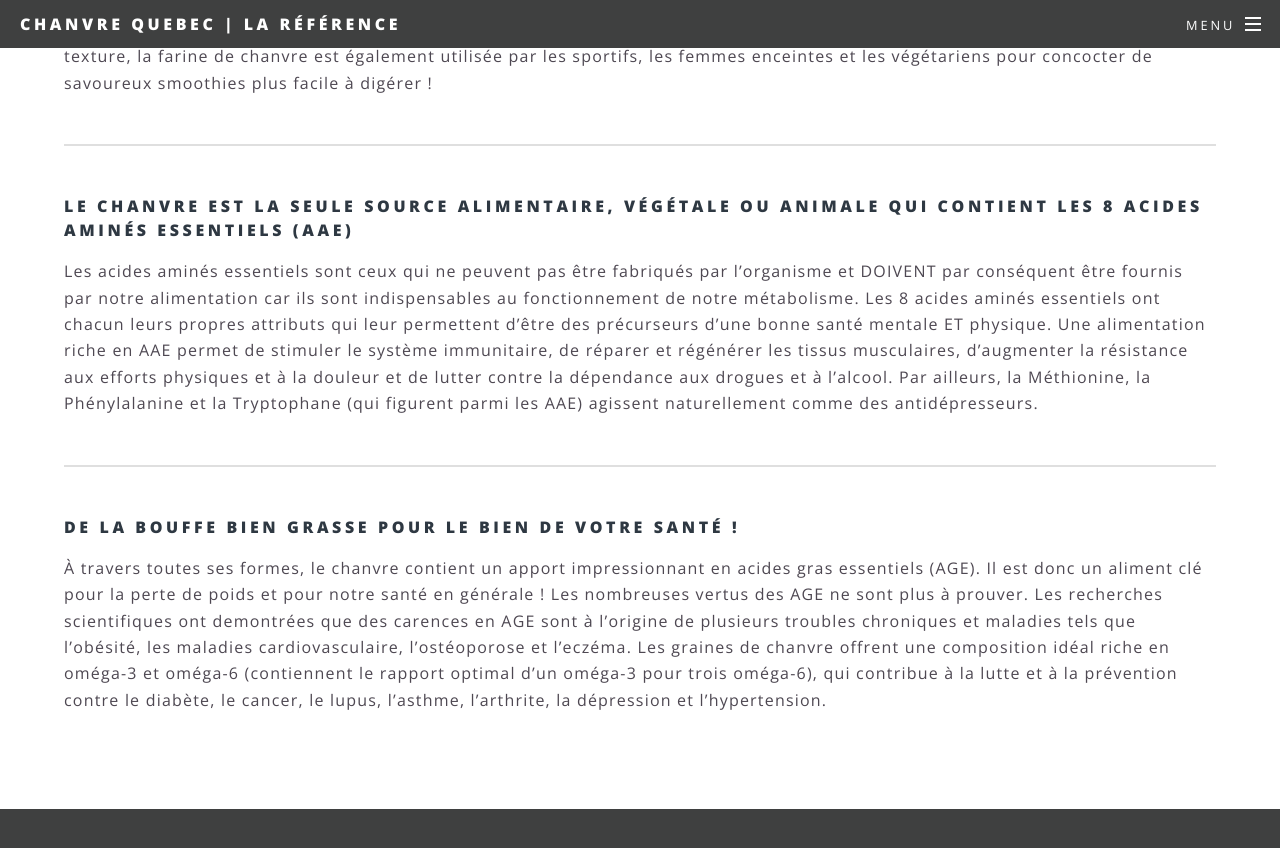
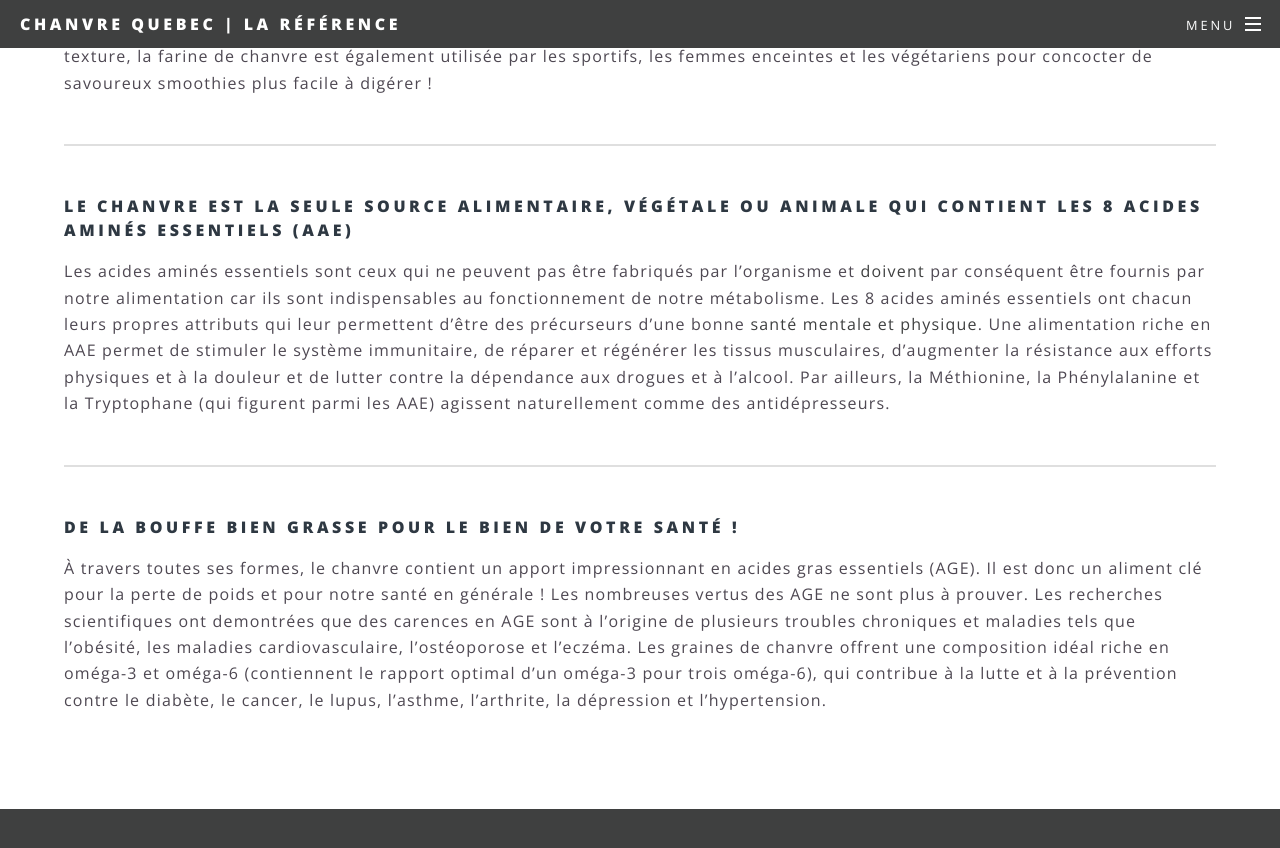
Before and after one commit to jaubut/website, a Jekyll site: the page built from Alimentation.html, in a window 1280 px wide and 900 px high, scrolled down 687 px. Shown: the top 848 px of the window. Built offline with Jekyll 4.4.1, drawn with Linux system fonts in a browser that asks for light colours.

Commit message:
Changement mot en gras
J’ai mis un peu d’vie au texte

```diff
--- a/Alimentation.html
+++ b/Alimentation.html
@@ -7,7 +7,7 @@ title: Alimentation
 	<p>C’est pour cette raison qu’on utilise le beurre et la farine de chanvre dans les recettes (gâteaux, pâte à biscuits, pains, crêpes) afin de bénéficier d’une forte contribution en vitamines, en gras essentiels, en protéines et en fibres pour un régal nutritif ! En raison de sa texture, la farine de chanvre est également utilisée par les sportifs, les femmes enceintes et les végétariens pour concocter de savoureux smoothies plus facile à digérer ! </p>
 	<hr />
 	<h4>Le chanvre est la seule source alimentaire, végétale ou animale qui contient les 8 Acides Aminés Essentiels (AAE) </h4>
-	<p>Les acides aminés essentiels sont ceux qui ne peuvent pas être fabriqués par l’organisme et DOIVENT par conséquent être fournis par notre alimentation car ils sont indispensables au fonctionnement de notre métabolisme. Les 8 acides aminés essentiels ont chacun leurs propres attributs qui leur permettent d’être des précurseurs d’une bonne santé mentale ET physique. Une alimentation riche en AAE permet de stimuler le système immunitaire, de réparer et régénérer les tissus musculaires, d’augmenter la résistance aux efforts physiques et à la douleur et de lutter contre la dépendance aux drogues et à l’alcool. Par ailleurs, la Méthionine, la Phénylalanine et la Tryptophane (qui figurent parmi les AAE) agissent naturellement comme des antidépresseurs. </p>
+	<p>Les acides aminés essentiels sont ceux qui ne peuvent pas être fabriqués par l’organisme et <span class="noir"> doivent </span> par conséquent être fournis par notre alimentation car ils sont indispensables au fonctionnement de notre métabolisme. Les 8 acides aminés essentiels ont chacun leurs propres attributs qui leur permettent d’être des précurseurs d’une bonne <span class="noir">santé mentale et physique</span>. Une alimentation riche en AAE permet de stimuler le système immunitaire, de réparer et régénérer les tissus musculaires, d’augmenter la résistance aux efforts physiques et à la douleur et de lutter contre la dépendance aux drogues et à l’alcool. Par ailleurs, la Méthionine, la Phénylalanine et la Tryptophane (qui figurent parmi les AAE) agissent naturellement comme des antidépresseurs. </p>
     <hr />
     <h4>De la bouffe bien grasse pour le bien de votre santé !</h4>
 	<p>À travers toutes ses formes, le chanvre contient un apport impressionnant en acides gras essentiels (AGE). Il est donc un aliment clé pour la perte de poids et pour notre santé en générale ! Les nombreuses vertus des AGE ne sont plus à prouver. Les recherches scientifiques ont demontrées que des carences en AGE sont à l’origine de plusieurs troubles chroniques et maladies tels que l’obésité, les maladies cardiovasculaire, l’ostéoporose et l’eczéma. Les graines de chanvre offrent une composition idéal riche en oméga-3 et oméga-6 (contiennent le rapport optimal d’un oméga-3 pour trois oméga-6), qui contribue à la lutte et à la prévention contre le diabète, le cancer, le lupus, l’asthme, l’arthrite, la dépression et l’hypertension.</p>
```
